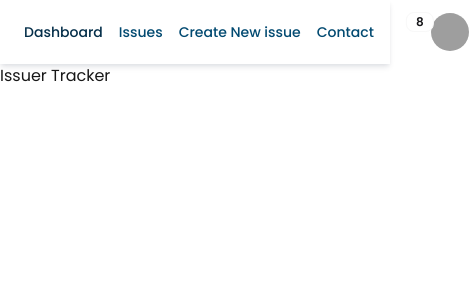
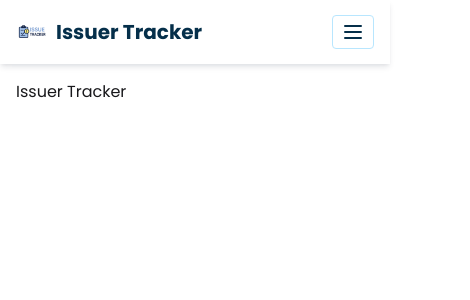
Before and after one commit to R-salton/issuer-tracker, a Next.js app: page / in a window 390 px wide. Shown: the top 300 px of the page, 470 px wide, since content can reach past the window. Built offline with nearby package versions, Linux system fonts and the light colour scheme; grey boxes are pictures that could not be loaded; what @radix-ui/themes would draw is missing.

Commit message:
Issue Table recreted

```diff
--- a/app/globals.css
+++ b/app/globals.css
@@ -1,6 +1,6 @@
+
 @import "tailwindcss";
 @plugin "daisyui";
-
 
 
 
@@ -17,7 +17,7 @@
 
 body {
   background-color: var(--background);
-  color: var(--foreground);
+  /* color: var(--foreground); */
   font-family: 'Inter', sans-serif;
   margin: 0;
   padding: 0;
@@ -26,7 +26,7 @@ body {
 
 }
 
-js
+
 section{
   padding: 1rem;
   height: 93vh;
@@ -38,6 +38,7 @@ section::-webkit-scrollbar {
   display: none; /* Chrome, Safari, Opera */
 
 }
+
 .custom-nav{
   height: 4vh;
   background-color: var(--primary);
--- a/app/issues/page.tsx
+++ b/app/issues/page.tsx
@@ -5,6 +5,7 @@ import axios from 'axios'
 import Link from 'next/link'
 import { FiEye } from 'react-icons/fi'
 import DeleteIssueBtn from './DeleteIssueBtn'
+import { FontAwesomeIcon } from '@fortawesome/react-fontawesome'
 
 interface Issue {
   id: number;
@@ -34,47 +35,44 @@ const IssuesPage = () => {
         <Button className="w-full sm:w-auto">Issues Page</Button>
       </div>
       <div className="overflow-x-auto rounded-lg shadow">
-        <Table.Root variant="surface" className="min-w-[400px] w-full">
-          <Table.Header>
-            <Table.Row>
-              <Table.ColumnHeaderCell>Title</Table.ColumnHeaderCell>
-              <Table.ColumnHeaderCell>Description</Table.ColumnHeaderCell>
-              <Table.ColumnHeaderCell>Status</Table.ColumnHeaderCell>
-              <Table.ColumnHeaderCell>Action</Table.ColumnHeaderCell>
-            </Table.Row>
-          </Table.Header>
-          <Table.Body>
-            {loading ? (
-              <Table.Row>
-                <Table.Cell colSpan={4} className="text-center">Loading...</Table.Cell>
-              </Table.Row>
-            ) : issues.length === 0 ? (
-              <Table.Row>
-                <Table.Cell colSpan={4} className="text-center">No issues found.</Table.Cell>
-              </Table.Row>
-            ) : (
-              issues.map((issue: Issue) => (
-                <Table.Row key={issue.id}>
-                  <Table.RowHeaderCell>{issue.title}</Table.RowHeaderCell>
-                  <Table.Cell>{issue.description}</Table.Cell>
-                  <Table.Cell>{issue.status}</Table.Cell>
-                  <Table.Cell>
-                    <div className="flex gap-3">
-                      <Link
-                        href={`/issues/${issue.id}`}
-                        className="text-secondary hover:text-softblue transition"
-                        title="View Issue"
-                      >
-                        <FiEye size={20} />
-                      </Link>
-                      <DeleteIssueBtn issue={issue} onDeleted={fetchIssues} />
+        <div className="w-full overflow-x-auto">
+          <table className="w-full min-w-[320px] sm:min-w-[480px] md:min-w-[600px] text-xs sm:text-sm md:text-base">
+            <thead>
+              <tr className="bg-gray-100 text-sky-950">
+                <th className="py-2 px-3 text-left">Title</th>
+                <th className="hidden md:table-cell py-2 px-3 text-left">Description</th>
+                <th className="hidden md:table-cell py-2 px-3 text-left">Status</th>
+                <th className="py-2 px-3 text-left">Actions</th>
+              </tr>
+            </thead>
+            <tbody>
+              {issues.map((issue) => (
+                <tr key={issue.id} className="text-sky-950 hover:bg-softblue transition border-b-1 border-gray-300">
+                  <td className="py-2 px-3">{issue.title}
+                    <div className='block mt-2 bg-green-100 text-green-700 w-14 text-center
+                    p-2 rounded-lg md:hidden'>{issue.status}</div>
+                  </td>
+
+                  <td className="hidden md:table-cell py-2 px-3">{issue.description}
+
+                  </td>
+                  <td className="hidden md:table-cell py-2 px-3">
+                    <span className="inline-block px-2 py-1 rounded bg-green-100 text-green-700 text-xs">
+                      {issue.status}
+                    </span>
+                  </td>
+                  <td className="py-2 px-3">
+                    <div className="flex items-center gap-4 text-lg">
+                      <i className="cursor-pointer hover:text-sky-700 transition-colors duration-400 fa-solid fa-pen"></i>
+                      <i className="cursor-pointer hover:text-sky-700 transition-colors duration-400 fa-solid fa-ellipsis-vertical"></i>
+                      <i className="cursor-pointer text-red-500 hover:text-sky-700 transition-colors duration-400 fa-solid fa-trash-can"></i>
                     </div>
-                  </Table.Cell>
-                </Table.Row>
-              ))
-            )}
-          </Table.Body>
-        </Table.Root>
+                  </td>
+                </tr>
+              ))}
+            </tbody>
+          </table>
+        </div>
       </div>
     </section>
   )
--- a/app/layout.tsx
+++ b/app/layout.tsx
@@ -37,6 +37,8 @@ export default function RootLayout({
 
         </Theme>
 
+        <script src="https://kit.fontawesome.com/d9d509c70a.js" crossOrigin="anonymous"></script>
+
       </body>
     </html>
   );
--- a/app/navbar.tsx
+++ b/app/navbar.tsx
@@ -1,69 +1,116 @@
 'use client'
 import Link from 'next/link'
 import { usePathname } from 'next/navigation';
-import React from 'react'
+import React, { useState } from 'react'
 import classNames from 'classnames';
 import Image from 'next/image';
 import logo from "@/public/images/logo.png"
 
 const NavaBar = () => {
-// Define the navigation bar items
   const navBarItems = [
     { name: 'Dashboard', path: '/' },
     { name: 'Issues', path: '/issues' },
-  {name: "Create New issue", path: "/issues/new"},
+    { name: "Create New issue", path: "/issues/new" },
     { name: 'Contact', path: '/contact' },
   ];
 
   const pathname = usePathname();
-
-console.log(pathname);
+  const [menuOpen, setMenuOpen] = useState(false);
 
   return (
-    <div className="px-4  custom-nav  navbar shadow-sm">
-  <div className="flex-1">
-    <a className="text-xl text-sky-950 font-bold">
+    <nav className="px-4 custom-nav navbar shadow-sm bg-primary sticky top-0 z-50">
+      <div className="flex items-center justify-between w-full">
+        {/* Logo */}
+        <a className="text-xl text-sky-950 font-bold flex items-center">
           <span className="inline-block align-middle mr-2">
-        <Image src={logo} alt="logo" className="w-25 h-25  object-cover"  />
+            <Image src={logo} alt="logo" className="w-8 h-8 object-cover" />
           </span>
+          Issuer Tracker
+        </a>
 
-    </a>
+        {/* Hamburger for mobile */}
+        <button
+          className="md:hidden flex items-center px-2 py-1 border rounded text-sky-950 border-sky-200"
+          onClick={() => setMenuOpen(!menuOpen)}
+          aria-label="Toggle menu"
+        >
+          <svg className="w-6 h-6" fill="none" stroke="currentColor" strokeWidth={2} viewBox="0 0 24 24">
+            <path strokeLinecap="round" strokeLinejoin="round" d={menuOpen ? "M6 18L18 6M6 6l12 12" : "M4 6h16M4 12h16M4 18h16"} />
+          </svg>
+        </button>
+
+        {/* Menu */}
+        <div className={classNames(
+          "flex-none text-black md:flex md:items-center",
+          menuOpen ? "block absolute top-full left-0 w-full bg-white shadow-md md:static md:w-auto md:bg-transparent md:shadow-none" : "hidden md:block"
+        )}>
+          <ul className="flex flex-col items-center pb-4 transition-opacity duration-500 md:flex-row md:space-x-4 text-md md:items-center md:mt-0 mt-2">
+            {/* Mobile only: Profile card */}
+            {menuOpen && (
+              <li className="flex md:hidden flex-col items-center gap-2 mb-2">
+                <div className="w-full max-w-xs bg-white rounded-lg shadow p-4 flex flex-col items-center border border-gray-200">
+                  <img
+                    src="https://img.daisyui.com/images/stock/photo-1534528741775-53994a69daeb.webp"
+                    alt="Profile"
+                    className="w-16 h-16 rounded-full object-cover mb-2 border border-gray-300"
+                  />
+                  <div className="text-center">
+                    <div className="font-semibold text-sky-950 text-base">John Doe</div>
+                    <div className="text-xs text-gray-500 mb-2">john.doe@email.com</div>
                   </div>
-    <div className="flex-none text-black ">
-        <ul className="flex space-x-4 text-md">
-
+                  <Link
+                    href="/profile"
+                    className="mt-2 px-4 py-1 rounded bg-softblue text-secondary font-medium hover:bg-secondary hover:text-white transition"
+                    onClick={() => setMenuOpen(false)}
+                  >
+                    View Profile
+                  </Link>
+                </div>
+              </li>
+            )}
             {navBarItems.map((item) => (
-
-              <li key={item.path} className={
-                classNames(
+              <li key={item.path}
+                className={classNames(
+                  'mr-0 md:mr-4 transition-all duration-200 font-medium text-sm rounded-md px-4 py-2 md:px-2 md:py-0',
                   {
-                     'text-sky-950': pathname === item.path,
-                    'mr-4 transition-all duration-200 font-medium text-sm text-sky-900 hover:text-sky-800 rounded-md': true,
-
-
-
+                    'text-sky-950 bg-softblue md:bg-transparent': pathname === item.path,
+                    'text-sky-900 hover:text-sky-800': pathname !== item.path,
                   }
-                )
-              }>
+                )}
+                onClick={() => setMenuOpen(false)}
+              >
                 <Link href={item.path}>{item.name}</Link>
               </li>
+            ))}
+            {/* Mobile only: Profile link with avatar (optional, can remove if using card above) */}
+            {/* <li className="flex md:hidden items-center gap-2 mt-2 border-t pt-2">
+              <span className="w-8 h-8 rounded-full overflow-hidden border border-gray-300">
+                <img
+                  src="https://img.daisyui.com/images/stock/photo-1534528741775-53994a69daeb.webp"
+                  alt="Profile"
+                  className="w-8 h-8 object-cover"
+                />
+              </span>
+              <Link href="/profile" className="text-sky-900 hover:text-sky-800 font-medium" onClick={() => setMenuOpen(false)}>
+                Profile
+              </Link>
+            </li> */}
+          </ul>
+        </div>
 
-          ))}
-        </ul>
-
-    </div>
-  <div className="flex-none">
+        {/* Right-side icons (hidden on mobile, shown on md+) */}
+        <div className="flex-none hidden md:flex items-center gap-4">
+          {/* Cart Dropdown */}
           <div className="dropdown dropdown-end">
             <div tabIndex={0} role="button" className="btn btn-ghost btn-circle">
               <div className="indicator">
-          <svg xmlns="http://www.w3.org/2000/svg" className="h-5 w-5" fill="none" viewBox="0 0 24 24" stroke="currentColor"> <path strokeLinecap="round" strokeLinejoin="round" strokeWidth="2" d="M3 3h2l.4 2M7 13h10l4-8H5.4M7 13L5.4 5M7 13l-2.293 2.293c-.63.63-.184 1.707.707 1.707H17m0 0a2 2 0 100 4 2 2 0 000-4zm-8 2a2 2 0 11-4 0 2 2 0 014 0z" /> </svg>
+                <svg xmlns="http://www.w3.org/2000/svg" className="h-5 w-5" fill="none" viewBox="0 0 24 24" stroke="currentColor">
+                  <path strokeLinecap="round" strokeLinejoin="round" strokeWidth="2" d="M3 3h2l.4 2M7 13h10l4-8H5.4M7 13L5.4 5M7 13l-2.293 2.293c-.63.63-.184 1.707.707 1.707H17m0 0a2 2 0 100 4 2 2 0 000-4zm-8 2a2 2 0 11-4 0 2 2 0 014 0z" />
+                </svg>
                 <span className="badge badge-sm indicator-item">8</span>
               </div>
             </div>
-
-      <div
-        tabIndex={0}
-        className="card card-compact dropdown-content bg-base-100 z-1 mt-3 w-52 shadow">
+            <div tabIndex={0} className="card card-compact dropdown-content bg-base-100 z-1 mt-3 w-52 shadow">
               <div className="card-body">
                 <span className="text-lg font-bold">8 Items</span>
                 <span className="text-info">Subtotal: $999</span>
@@ -73,17 +120,17 @@ console.log(pathname);
               </div>
             </div>
           </div>
+          {/* Avatar Dropdown */}
           <div className="dropdown dropdown-end">
             <div tabIndex={0} role="button" className="btn btn-ghost btn-circle avatar">
               <div className="w-10 rounded-full">
                 <img
                   alt="Tailwind CSS Navbar component"
-            src="https://img.daisyui.com/images/stock/photo-1534528741775-53994a69daeb.webp" />
+                  src="https://img.daisyui.com/images/stock/photo-1534528741775-53994a69daeb.webp"
+                />
               </div>
             </div>
-      <ul
-        tabIndex={0}
-        className="menu menu-sm dropdown-content bg-base-100 rounded-box z-1 mt-3 w-52 p-2 shadow">
+            <ul tabIndex={0} className="menu menu-sm dropdown-content bg-base-100 rounded-box z-1 mt-3 w-52 p-2 shadow">
               <li>
                 <a className="justify-between">
                   Profile
@@ -96,6 +143,7 @@ console.log(pathname);
           </div>
         </div>
       </div>
+    </nav>
   )
 }
 
--- a/package.json
+++ b/package.json
@@ -9,6 +9,8 @@
     "lint": "next lint"
   },
   "dependencies": {
+    "@fortawesome/fontawesome-svg-core": "^6.7.2",
+    "@fortawesome/react-fontawesome": "^0.2.2",
     "@hugeicons/react": "^1.0.5",
     "@prisma/adapter-pg": "^6.11.0",
     "@prisma/client": "^6.11.0",
```
Also changed, not shown: 1 other file (tests, documents, lock files or other folders). Lines whose indentation alone changed are shown as unchanged.
